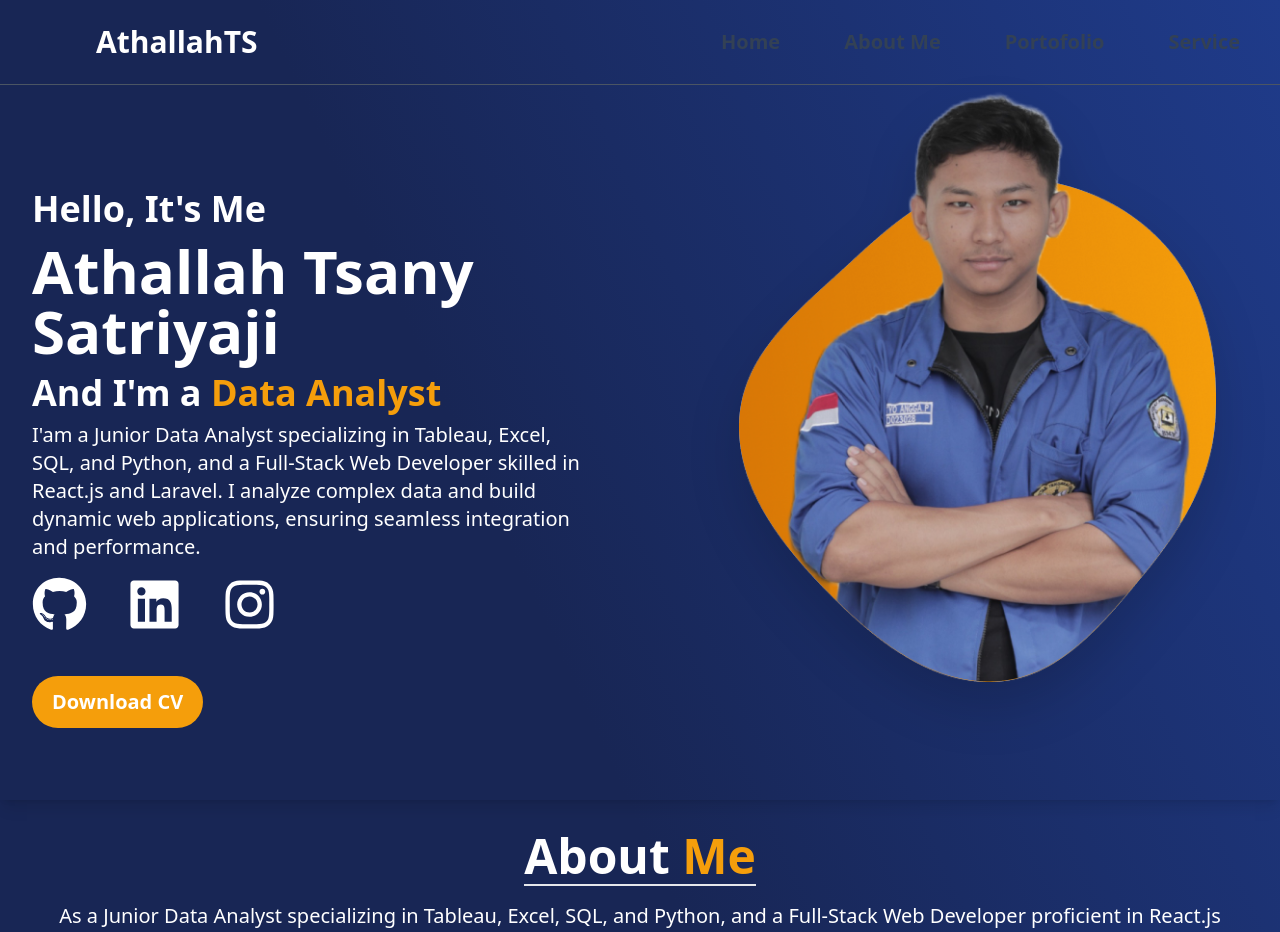
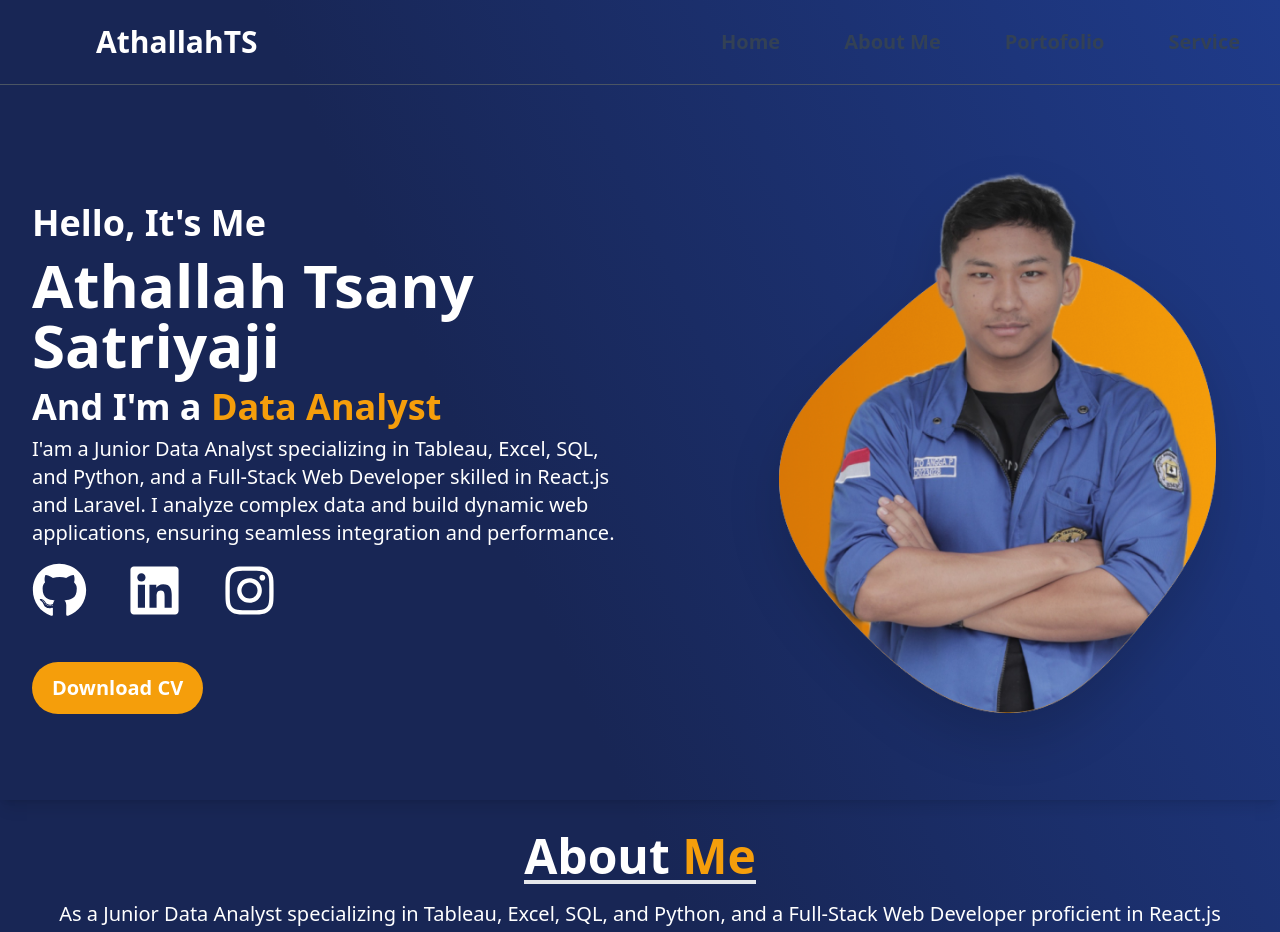
Before and after one commit to athallahdx/portofolio_web, a React (Vite) app: page / in a window 1280 px wide. Shown: the top 932 px of the page. Built offline with nearby package versions, Linux system fonts and the light colour scheme.

Commit message:
fix desktop profile

```diff
--- a/src/landingPage/AboutMe.jsx
+++ b/src/landingPage/AboutMe.jsx
@@ -54,7 +54,7 @@ import TechStackLogos from "./TechStackLogos";
                         className="aboutme place-items-center pb-5"
                     >
                         <div className="border-container text-center border-b-2">
-                            <p className="text-3xl xs:text-4xl mdp:text-5xl lg:text-6xl font-bold pb-0 md:pb-1">
+                            <p className="text-3xl xs:text-4xl mdp:text-5xl lg:text-6xl font-bold pb-0 border-b-2 inline-block">
                                 <span>About</span>
                                 <span className="text-amber-500"> Me</span>
                             </p>
--- a/src/landingPage/LatestWork.jsx
+++ b/src/landingPage/LatestWork.jsx
@@ -35,7 +35,7 @@ export default function LatestWork() {
         <motion.div initial={{ opacity: 0, y: 50 }} whileInView={{ opacity: 1, y: 0 }} transition={{ duration: 1 }} className='Latest-Work-Container lg:max-w-screen mt-3 lg:mt-6 shadow-all-sides-lg text-white flex-col justify-items-center py-3 md:py-6 lg:py-8 xs:space-y-3 md:space-y-6 lg:space-y-8'>
 
             <div className="title text-center">
-                <p className="text-3xl xs:text-4xl mdp:text-5xl lg:text-6xl font-bold pb-0 inline-block border-b-2">
+                <p className="text-3xl xs:text-4xl mdp:text-5xl lg:text-6xl font-bold pb-0 border-b-2 inline-block">
                     <span>Latest </span>
                     <span className="text-amber-500">Work</span>
                 </p>
@@ -60,12 +60,13 @@ export default function LatestWork() {
                         />
                         {/* Overlay */}
                         <div className="absolute inset-0 bg-black bg-opacity-70 flex flex-col justify-center items-center opacity-0 group-hover:opacity-100 transition-opacity duration-500">
-                        <h3 className="text-3xl text-center xs:text-xl md:text-4xl lg:text-xl 2xl:text-3xl font-bold mb-2">
+                        <h3 className="text-3xl text-center xs:text-xl md:text-4xl lg:text-2xl 2xl:text-3xl font-bold mb-2">
                             {project.title}
                         </h3>
-                        <p className="hidden xs:block xs:text-x md:text-xl mdp:text-2xl lg:text-base 2xl:text-lg text-center px-5">
+                        <p className="hidden md:block md:text-2xl text-center lg:text-base 2xl:text-xl px-5">
                             {project.description}
                         </p>
+
                         {!isMobile && (
                             <Link to="/portofolio"
                             className="hidden sm:block bg-white md:mt-8 mdp:mt-8 lg:mt-5 2xl:mt-10 text-black px-4 py-2 rounded-lg hover:bg-gray-300 text-2xl transition"
--- a/src/landingPage/Profile.jsx
+++ b/src/landingPage/Profile.jsx
@@ -86,8 +86,8 @@ export default function Profile() {
         <img
           className="
             object-contain drop-shadow-2xl h-auto lg:w-auto
-            max-w-[60vw] xs:max-w-[70vw] sm:max-w-[40vw] mdp:max-w-[50vw]
-            lg:max-h-[600px] xl:max-w-[30vw] 2xl:max-h-full xl:me-16 2xl:me-20
+            max-w-[60vw] xs:max-w-[70vw] sm:max-w-[40vw] mdp:max-w-[50vw] lg:mt-28
+            lg:max-h-[550px] xl:max-w-[30vw] 2xl:max-h-full xl:me-16 2xl:me-20
           "
           src={profil}
           alt="Profile"
```
